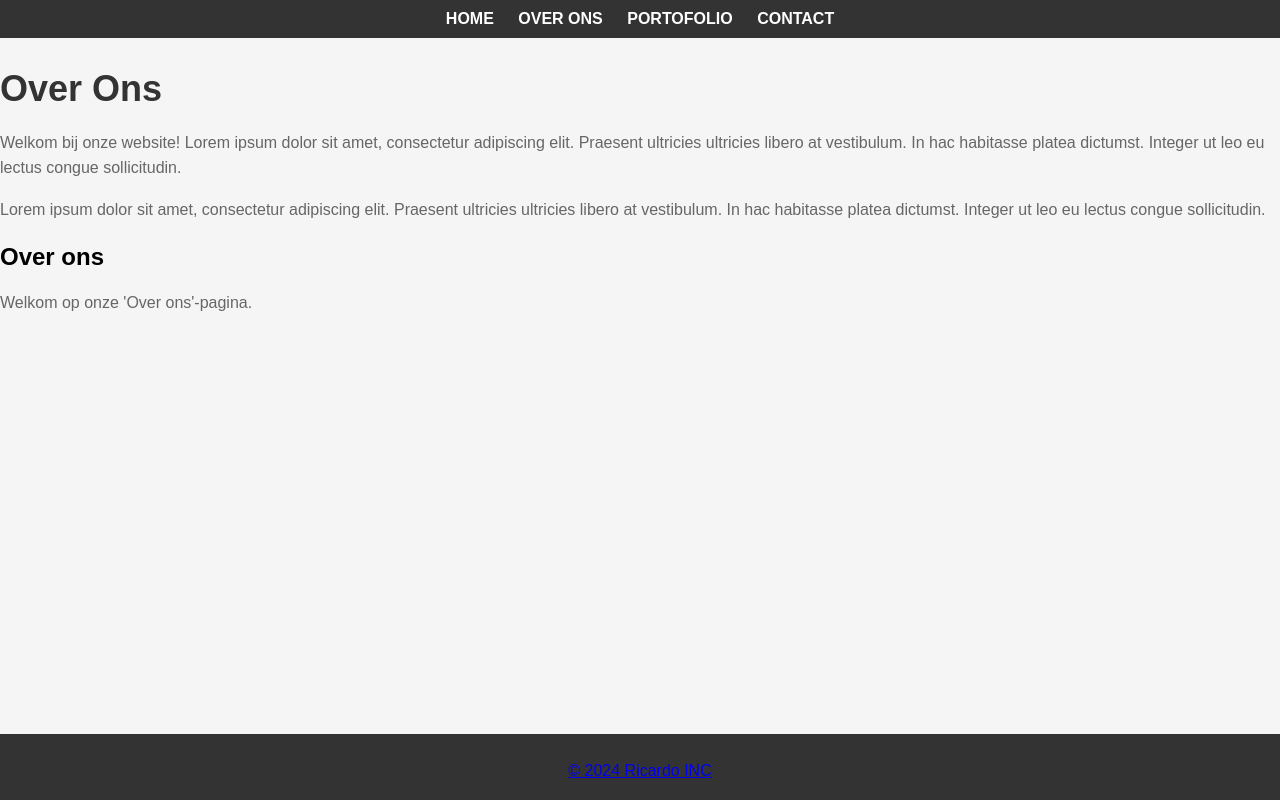
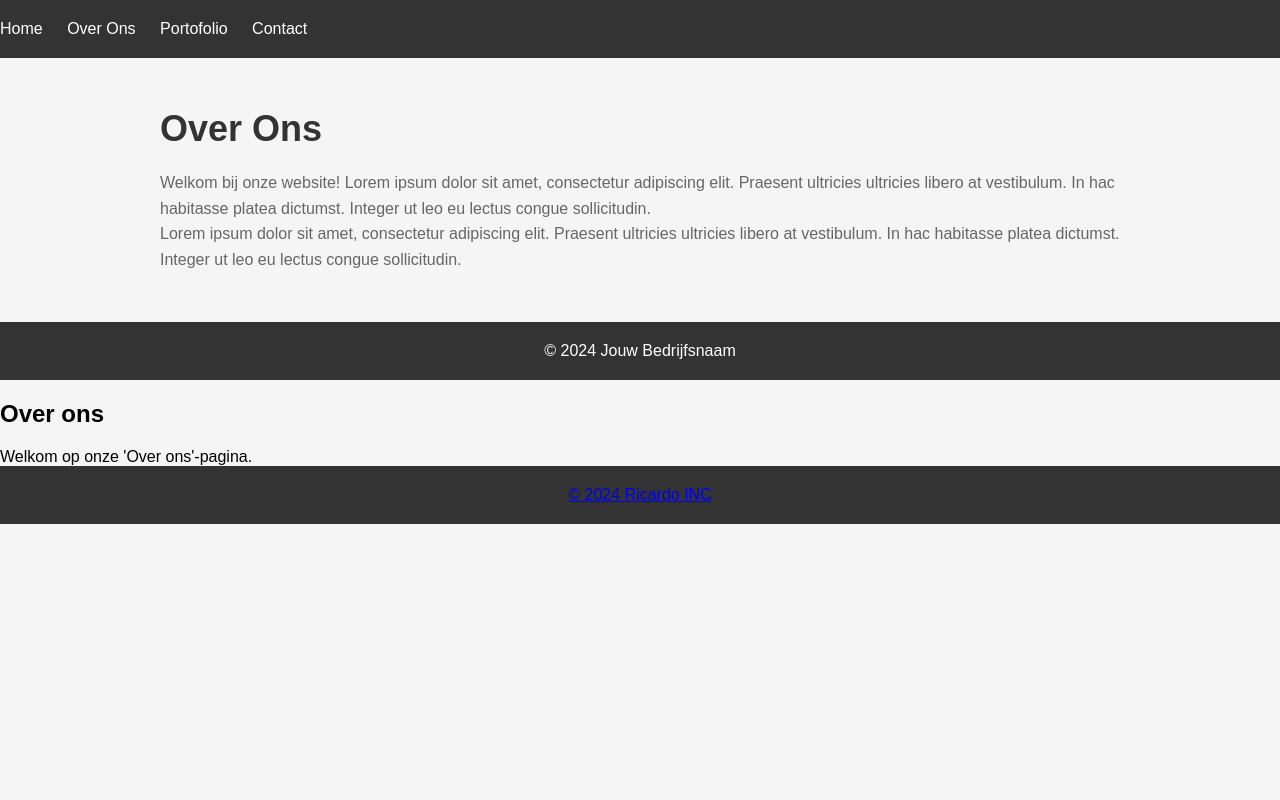
Before and after one commit to hosting-everyone/contact, a PHP site: page /about.html in a window 1280 px wide. Run offline with PHP 8.4, Linux system fonts and the light colour scheme.

Commit message:
Update over-ons.css

```diff
--- a/over-ons.css
+++ b/over-ons.css
@@ -1,17 +1,26 @@
+/* Reset CSS */
+body, h1, p {
+    margin: 0;
+    padding: 0;
+}
+
 /* Algemene stijlen */
 body {
     font-family: Arial, sans-serif;
-    margin: 0;
-    padding: 0;
     background-color: #f5f5f5;
 }
 
-/* Navigatiebalk */
-nav {
+.container {
+    max-width: 960px;
+    margin: 0 auto;
+    padding: 0 20px;
+}
+
+/* Header */
+header {
     background-color: #333;
     color: #fff;
-    padding: 10px 0;
-    text-align: center;
+    padding: 20px 0;
 }
 
 nav ul {
@@ -32,30 +41,20 @@ nav ul li:last-child {
 nav ul li a {
     color: #fff;
     text-decoration: none;
-    font-weight: bold;
-    text-transform: uppercase;
-    transition: color 0.3s;
 }
 
-nav ul li a:hover {
-    color: #ff7f00;
+/* Over Ons sectie */
+.about-us {
+    padding: 50px 0;
 }
 
-/* Hoofdinhoud */
-.content {
-    padding: 20px;
-    max-width: 800px;
-    margin: 0 auto;
-    background-color: #fff;
-}
-
-h1 {
+.about-us h1 {
     font-size: 36px;
     color: #333;
     margin-bottom: 20px;
 }
 
-p {
+.about-us p {
     font-size: 16px;
     color: #666;
     line-height: 1.6;
@@ -67,11 +66,4 @@ footer {
     color: #fff;
     text-align: center;
     padding: 20px 0;
-    position: fixed;
-    bottom: 0;
-    width: 100%;
 }
-
-footer p {
-    margin: 0;
-}
```
